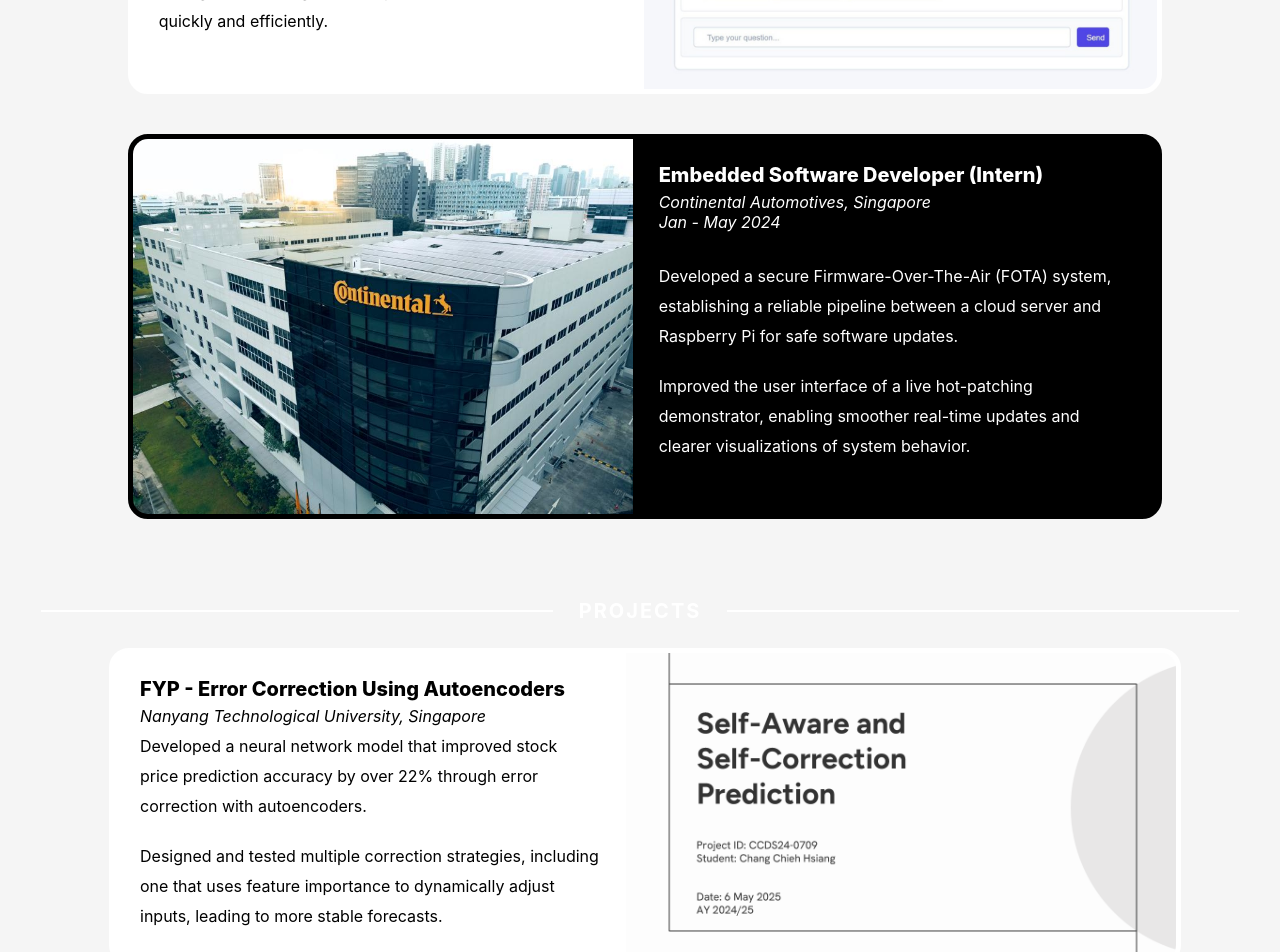
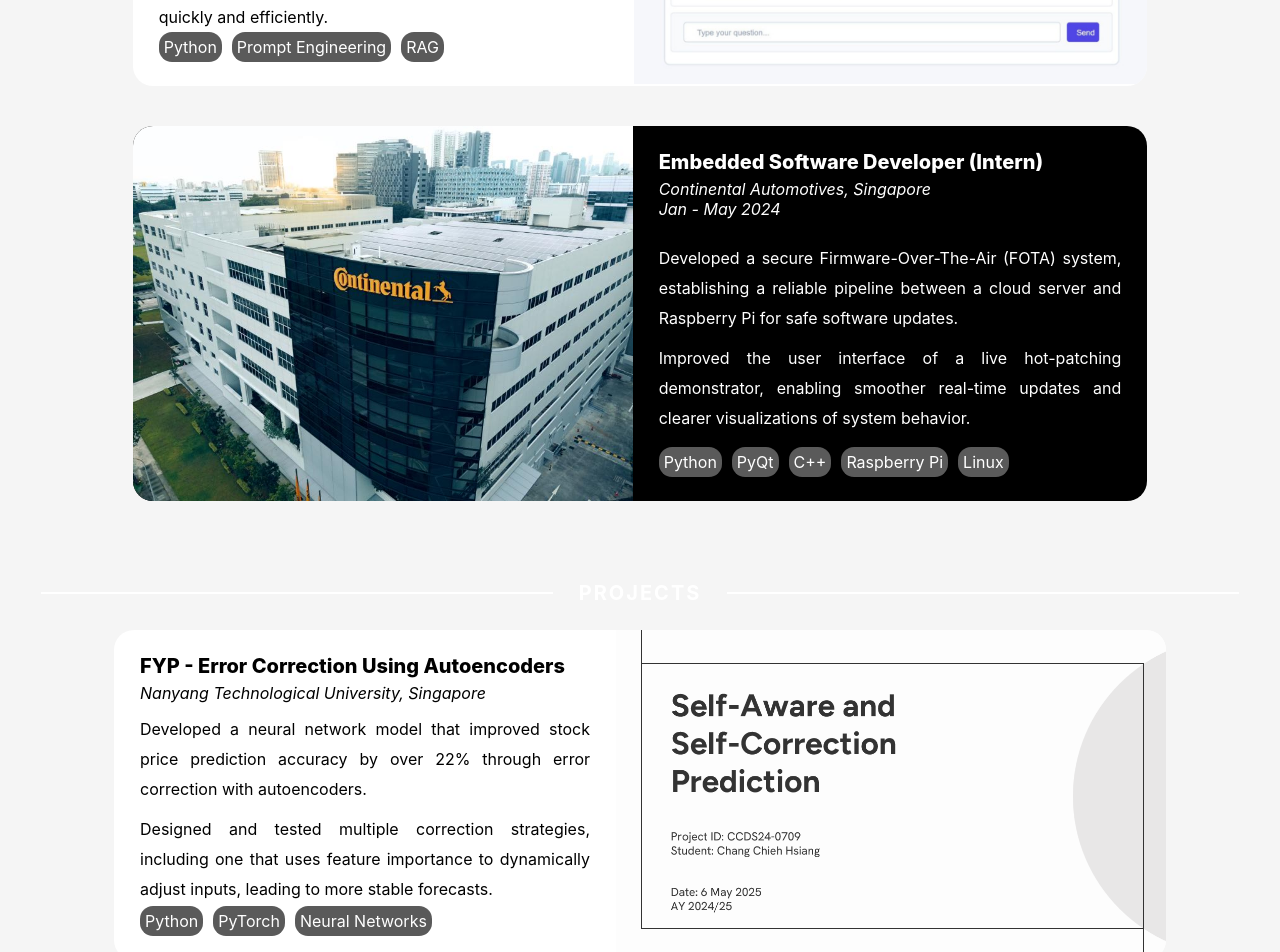
Before and after one commit to jason-701/jason-701.github.io, a React (Create React App) app: page /project in a window 1280 px wide. Shown: the part 440-1392 px from the top of the page. Built offline with nearby package versions, Linux system fonts and the light colour scheme.

Commit message:
added skills for projects

```diff
--- a/src/components/Project.jsx
+++ b/src/components/Project.jsx
@@ -24,10 +24,15 @@ const Project = () => {
                 offering supportive and personalized guidance.
               </div>
               <div>
-                The system combines advanced language models with an intelligent
+                A combination of advanced language models with an intelligent
                 knowledge base to provide accurate answers quickly and
                 efficiently.
               </div>
+            </div>
+            <div className="skills-container">
+              <div className="skills">Python</div>
+              <div className="skills">Prompt Engineering</div>
+              <div className="skills">RAG</div>
             </div>
           </div>
           <img
@@ -58,6 +63,13 @@ const Project = () => {
                 of system behavior.
               </div>
             </div>
+            <div className="skills-container">
+              <div className="skills">Python</div>
+              <div className="skills">PyQt</div>
+              <div className="skills">C++</div>
+              <div className="skills">Raspberry Pi</div>
+              <div className="skills">Linux</div>
+            </div>
           </div>
         </div>
       </div>
@@ -87,6 +99,11 @@ const Project = () => {
                 leading to more stable forecasts.
               </div>
             </div>
+            <div className="skills-container">
+              <div className="skills">Python</div>
+              <div className="skills">PyTorch</div>
+              <div className="skills">Neural Networks</div>
+            </div>
           </div>
           <img className="content-img" src="./images/fyp.png" alt="FYP" />
         </div>
@@ -111,6 +128,11 @@ const Project = () => {
                 Final placement: <strong>Top 10</strong>
               </div>
             </div>
+            <div className="skills-container">
+              <div className="skills">STM32</div>
+              <div className="skills">FreeRTOS</div>
+              <div className="skills">C</div>
+            </div>
           </div>
         </div>
       </div>
--- a/src/components/project.css
+++ b/src/components/project.css
@@ -75,29 +75,47 @@
 .content-img {
   flex: 0.4;
   max-height: 375px;
+  min-height: 330px;
   max-width: 550px;
   height: auto;
   object-fit: cover;
 }
 
 .description {
-  flex: 1;
+  margin-top: 10px;
+  flex: 0.9;
   justify-content: center;
   display: flex;
   flex-direction: column;
-  gap: 20px;
+  gap: 10px;
+  text-align: justify;
 }
 .description div {
   line-height: 30px;
 }
 
+.skills-container {
+  flex: 0.1;
+  display: flex;
+  align-items: flex-end;
+  justify-content: flex-start;
+  gap: 10px;
+}
+
+.skills {
+  padding: 5px;
+  background-color: rgb(90, 90, 90);
+  color: white;
+  border-radius: 13px;
+}
+
 .white {
   background-color: white;
-  border: 5px solid white;
+  /* border: 5px solid white; */
 }
 
 .black {
   background-color: black;
-  border: 5px solid black;
+  /* border: 5px solid black; */
   color: white;
 }
```
